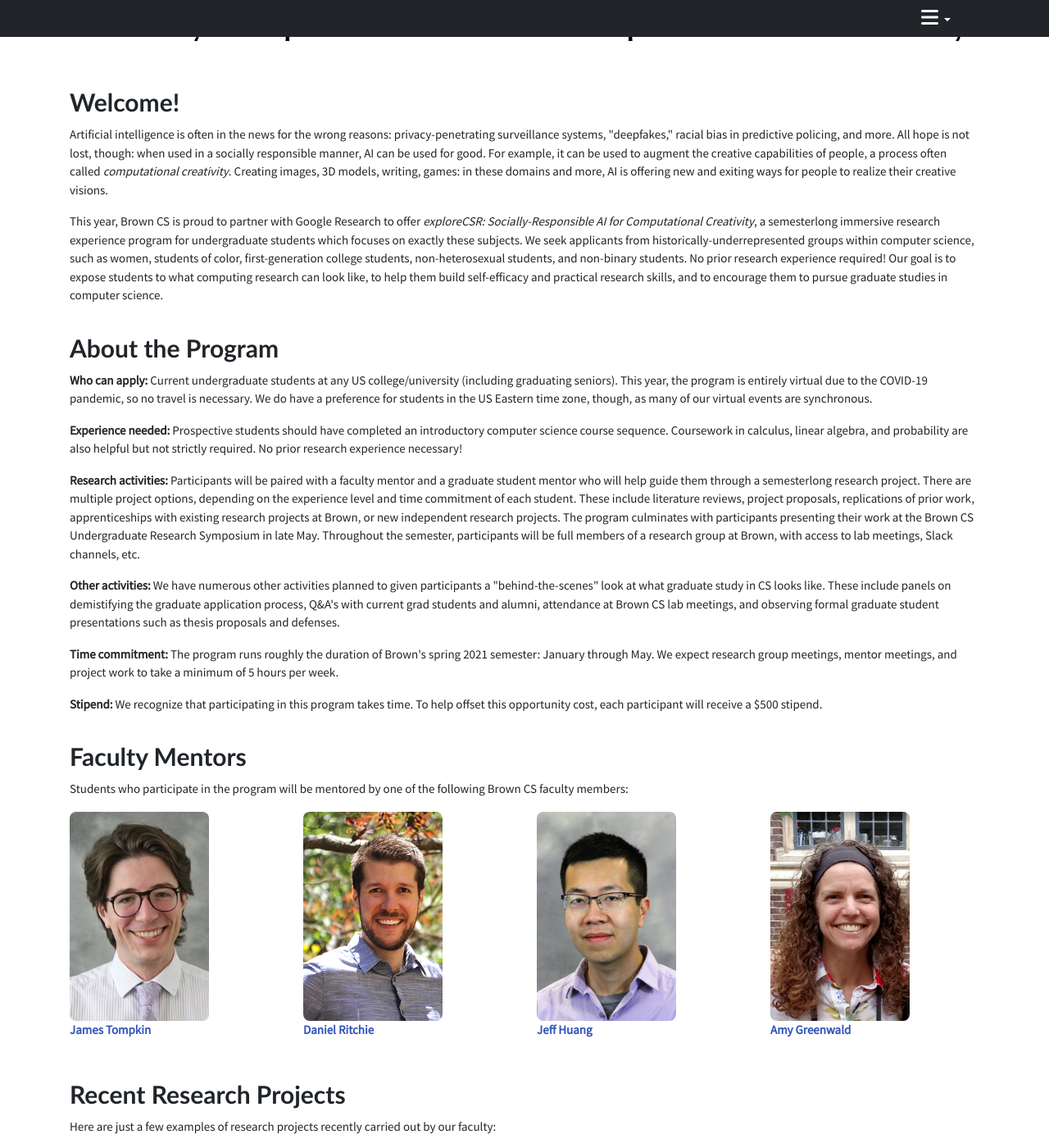
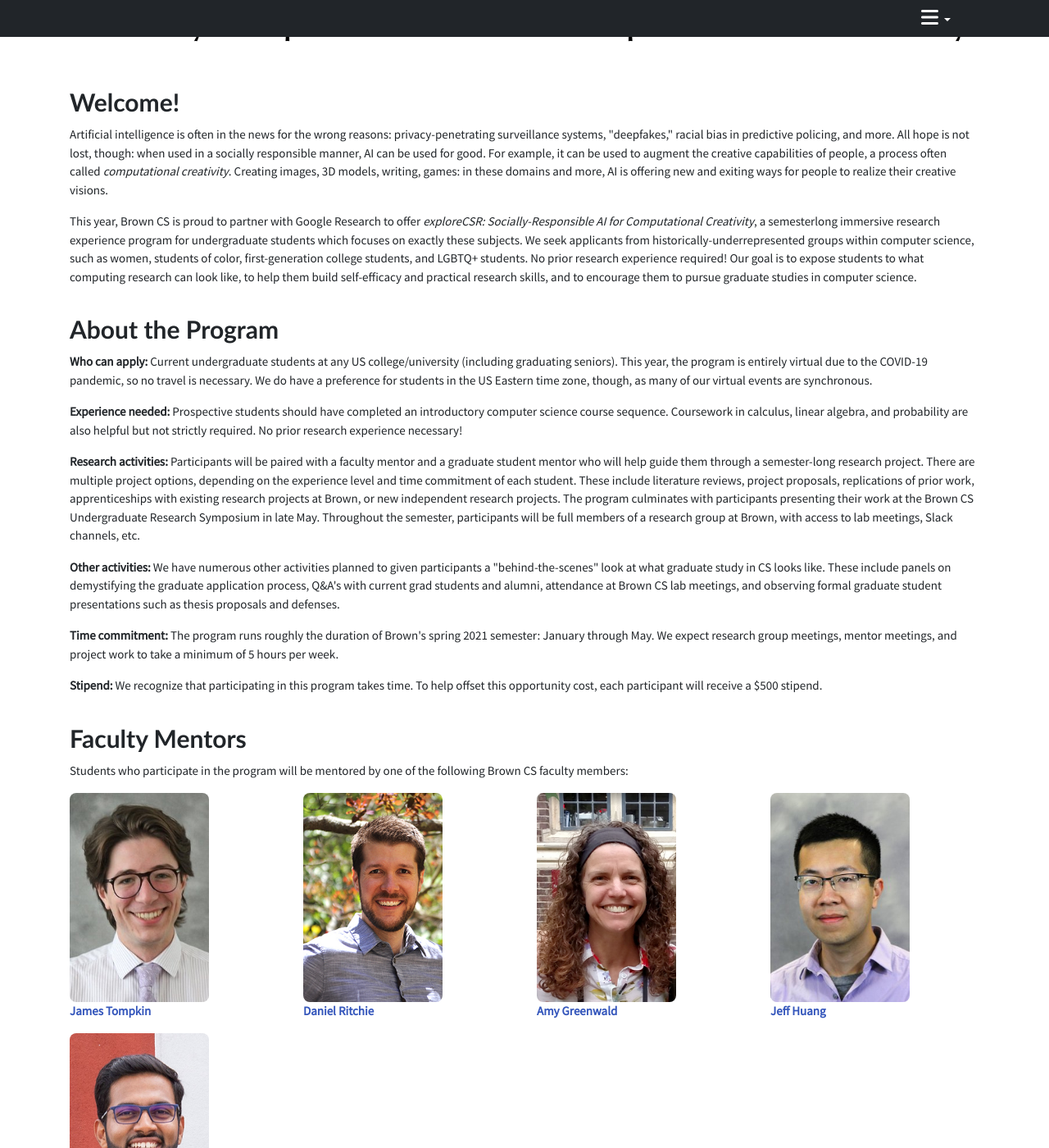
Before and after one commit to brownvc/exploreCSR-webpage, a Jekyll site: the page built from index.html, in a window 1280 px wide and 1400 px high, scrolled down 264 px. Shown: the whole window at 82% size. Built offline with Jekyll 4.4.1, drawn with Linux system fonts in a browser that asks for light colours; nearby versions of some CDN libraries; some of the changed text lies outside the part shown.

Commit message:
Finalize stuff.

```diff
--- a/index.html
+++ b/index.html
@@ -53,7 +53,7 @@ layout: default
 
     <p>
         This year, Brown CS is proud to partner with Google Research to offer <i>exploreCSR: Socially-Responsible AI for Computational Creativity</i>, a semesterlong immersive research experience program for undergraduate students which focuses on exactly these subjects.
-        We seek applicants from historically-underrepresented groups within computer science, such as women, students of color, first-generation college students, non-heterosexual students, and non-binary students. No prior research experience required!
+        We seek applicants from historically-underrepresented groups within computer science, such as women, students of color, first-generation college students, and LGBTQ+ students. No prior research experience required!
         Our goal is to expose students to what computing research can look like, to help them build self-efficacy and practical research skills, and to encourage them to pursue graduate studies in computer science.
     </p>
 </div>
@@ -71,10 +71,10 @@ layout: default
         <b>Experience needed:</b> Prospective students should have completed an introductory computer science course sequence. Coursework in calculus, linear algebra, and probability are also helpful but not strictly required. No prior research experience necessary!
     </p>
     <p>
-        <b>Research activities:</b> Participants will be paired with a faculty mentor and a graduate student mentor who will help guide them through a semesterlong research project. There are multiple project options, depending on the experience level and time commitment of each student. These include literature reviews, project proposals, replications of prior work, apprenticeships with existing research projects at Brown, or new independent research projects. The program culminates with participants presenting their work at the Brown CS Undergraduate Research Symposium in late May. Throughout the semester, participants will be full members of a research group at Brown, with access to lab meetings, Slack channels, etc.
+        <b>Research activities:</b> Participants will be paired with a faculty mentor and a graduate student mentor who will help guide them through a semester-long research project. There are multiple project options, depending on the experience level and time commitment of each student. These include literature reviews, project proposals, replications of prior work, apprenticeships with existing research projects at Brown, or new independent research projects. The program culminates with participants presenting their work at the Brown CS Undergraduate Research Symposium in late May. Throughout the semester, participants will be full members of a research group at Brown, with access to lab meetings, Slack channels, etc.
     </p>
     <p>
-        <b>Other activities:</b> We have numerous other activities planned to given participants a "behind-the-scenes" look at what graduate study in CS looks like. These include panels on demistifying the graduate application process, Q&A's with current grad students and alumni, attendance at Brown CS lab meetings, and observing formal graduate student presentations such as thesis proposals and defenses.
+        <b>Other activities:</b> We have numerous other activities planned to given participants a "behind-the-scenes" look at what graduate study in CS looks like. These include panels on demystifying the graduate application process, Q&A's with current grad students and alumni, attendance at Brown CS lab meetings, and observing formal graduate student presentations such as thesis proposals and defenses.
     </p>
     <p>
         <b>Time commitment:</b> The program runs roughly the duration of Brown's spring 2021 semester: January through May. We expect research group meetings, mentor meetings, and project work to take a minimum of 5 hours per week.
```
Also changed, not shown: other parts of index.html (+3 -3 lines), _data/faculty.json (+8 -3 lines), _data/schedule.json (+5 -9 lines), img/faculty/srinath.jpg (added).
